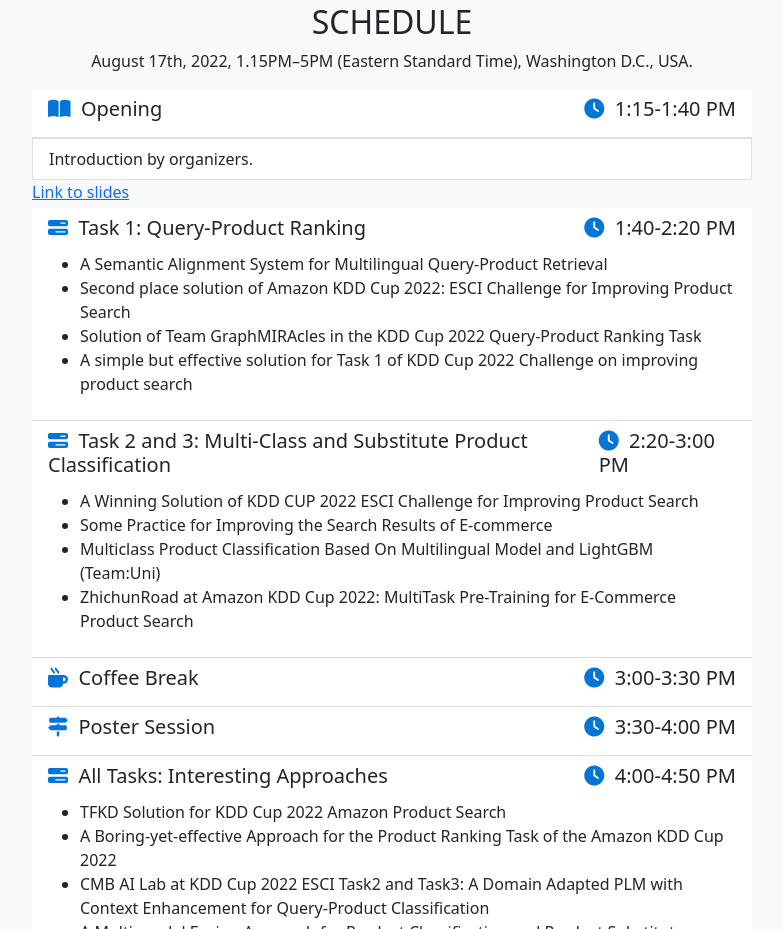
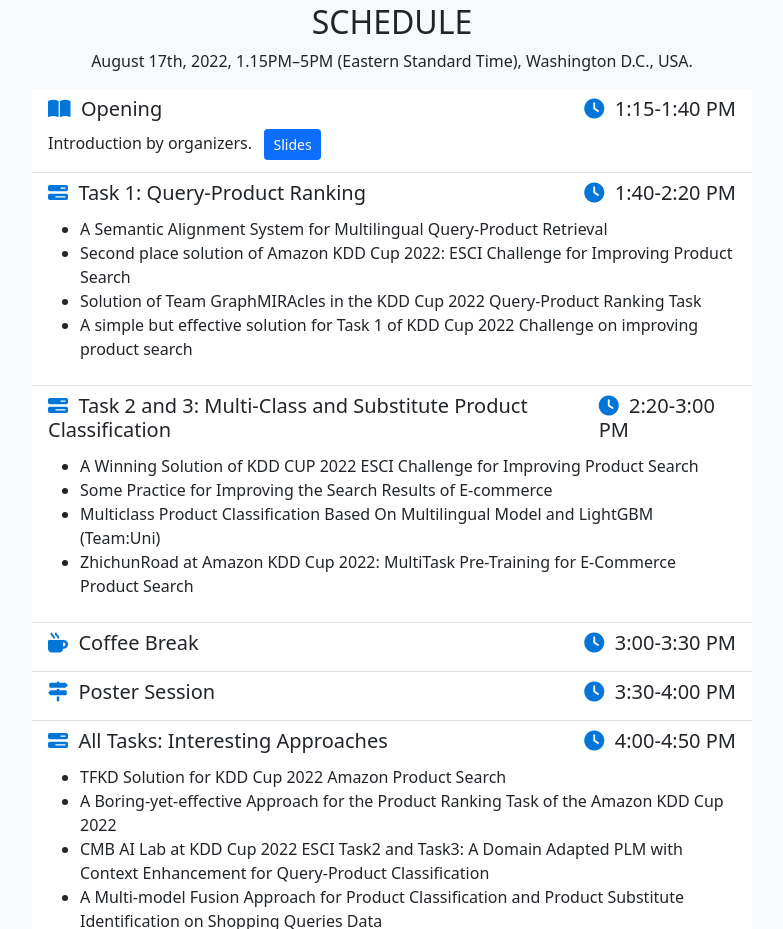
Before and after one commit to amazonkddcup/amazonkddcup.github.io, a plain HTML site: page index.html in a window 1280 px wide. Shown: the part 1237-2166 px from the top of the page, without its empty margins (248-1031 px from the left). Drawn offline with nearby package versions, Linux system fonts and the light colour scheme.

Commit message:
update KDD slides

```diff
--- a/index.html
+++ b/index.html
@@ -97,8 +97,8 @@
                                     <h5><span><i class="fas fa-clock" style="color:#0275d8;"></i></span>&nbsp;&nbsp;1:15-1:40 PM</h5>
                                   </div>
                                   <p class="mb-1">
-                                    Introduction by organizers.
-                                    <a href="slides/KDDCup.pdf" class="stretched-link">Link to slides</a>
+                                    Introduction by organizers.&nbsp;&nbsp;
+                                    <button type="button" class="btn btn-primary btn-sm" onclick="window.open('slides/KDDCup.pdf')">Slides</button>
                                   </p>
                                 </a>
                                 <a class="list-group-item list-group-item-action">
```
